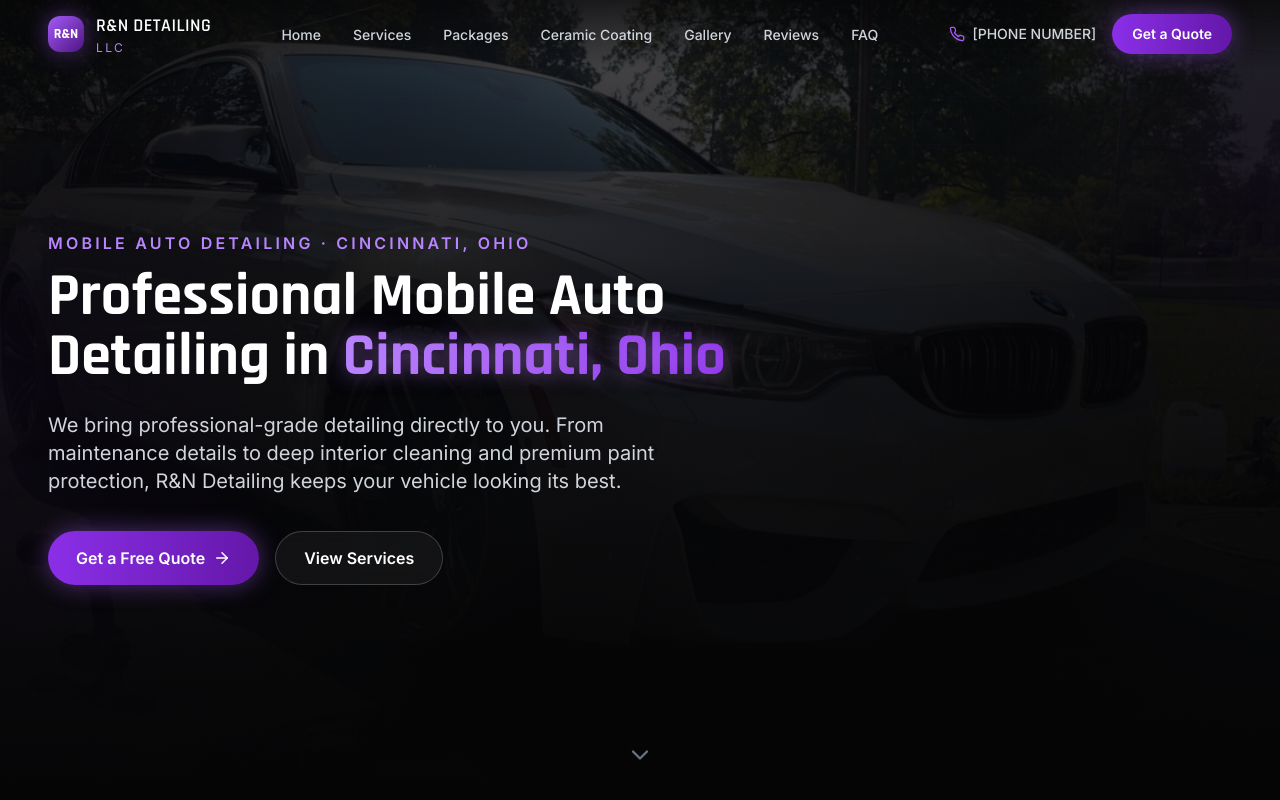
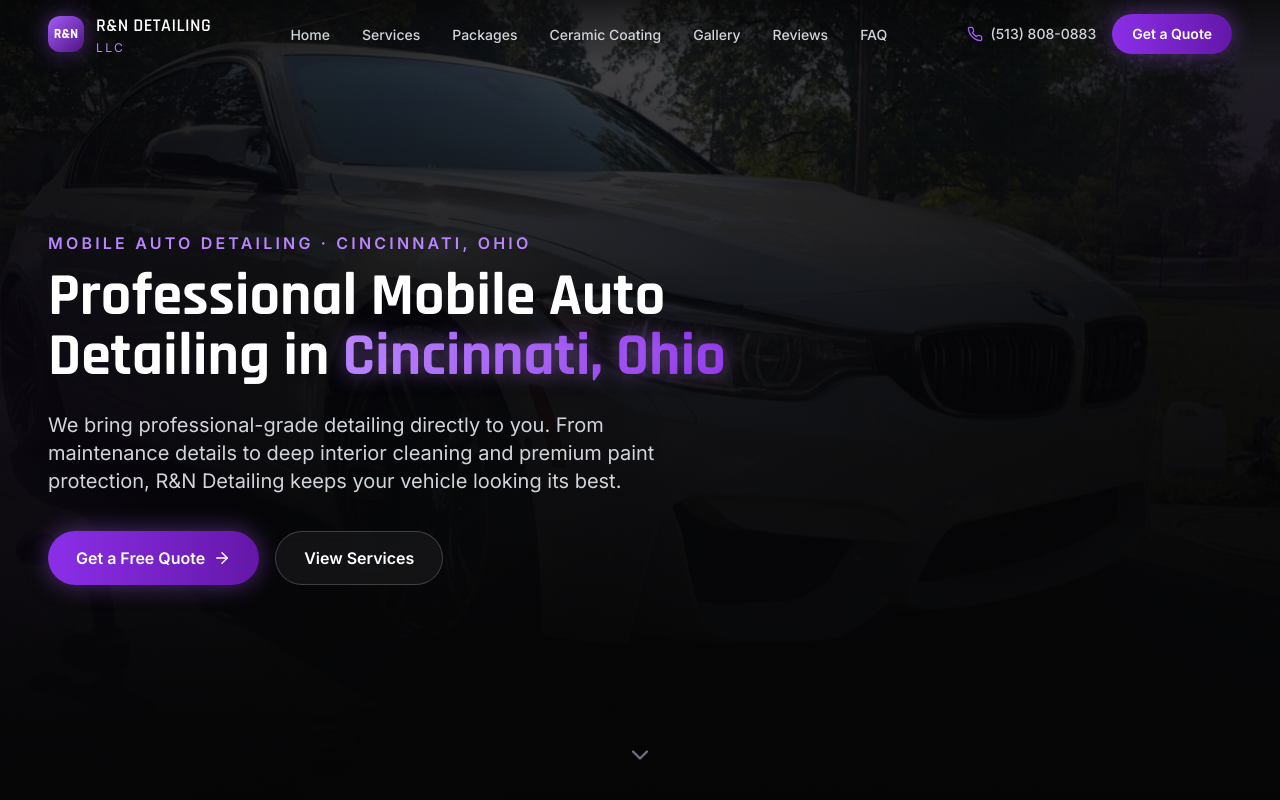
Before and after one commit to z9jzcjc7hj-droid/Business-website-, a React (Vite) app: page / in a window 1280 px wide. Shown: the top 800 px of the page. Built offline with nearby package versions, Linux system fonts and the light colour scheme.

Commit message:
Add real business phone number for click-to-call buttons
Co-Authored-By: Claude Sonnet 5 <noreply@anthropic.com>
Claude-Session: https://claude.ai/code/session_01D86QYbXVsRDyJiGQe9U1fi

```diff
--- a/src/data/siteData.js
+++ b/src/data/siteData.js
@@ -13,8 +13,8 @@ export const business = {
   serviceRadius: '50 miles',
 
   // --- REPLACE THESE PLACEHOLDERS WITH YOUR REAL BUSINESS INFO ---
-  phone: '[PHONE NUMBER]',
-  phoneHref: 'tel:+10000000000', // update with real number, e.g. tel:+15135551234
+  phone: '(513) 808-0883',
+  phoneHref: 'tel:+15138080883',
   email: '[EMAIL ADDRESS]',
   emailHref: 'mailto:info@rndetailingllc.com', // update with real email
   address: '[BUSINESS ADDRESS] — Cincinnati, OH', // or "Mobile service — no storefront" if applicable
```
